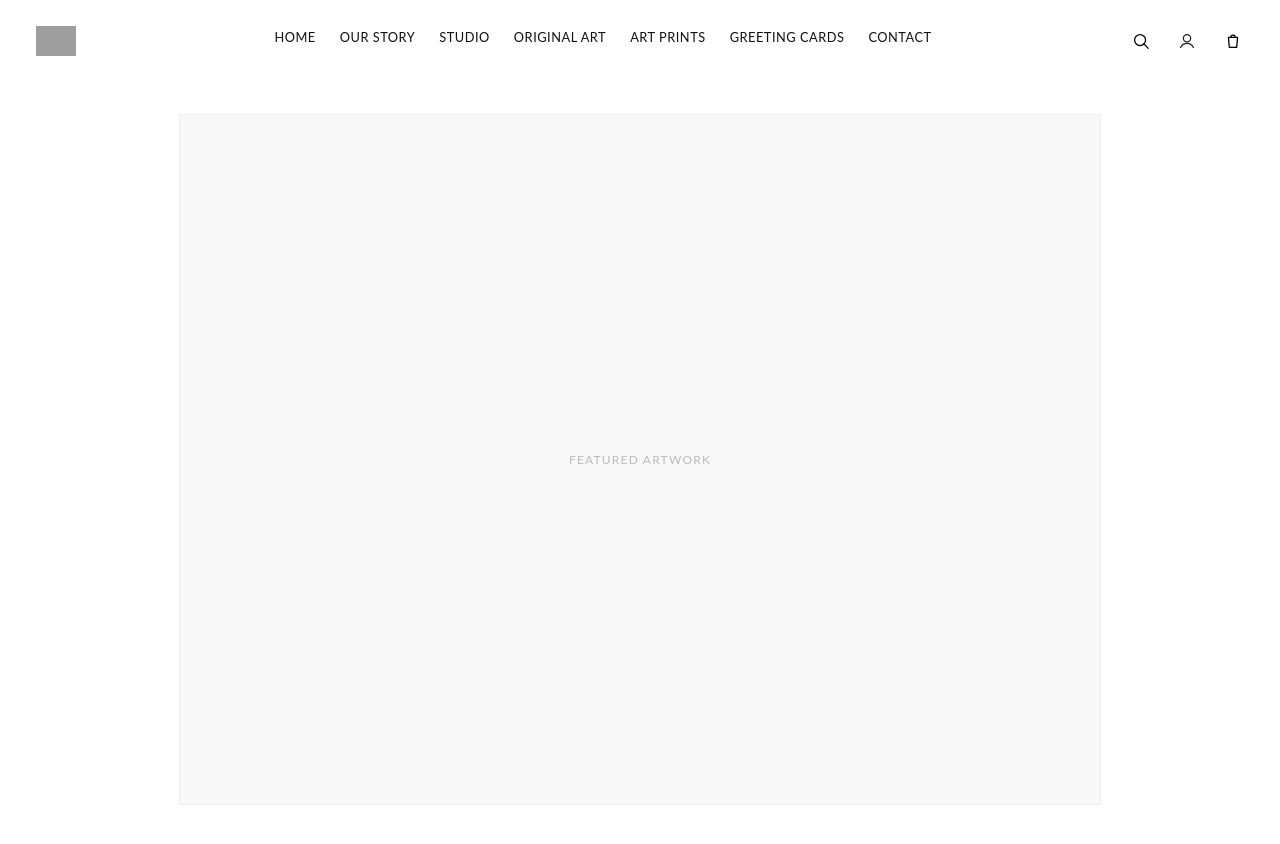
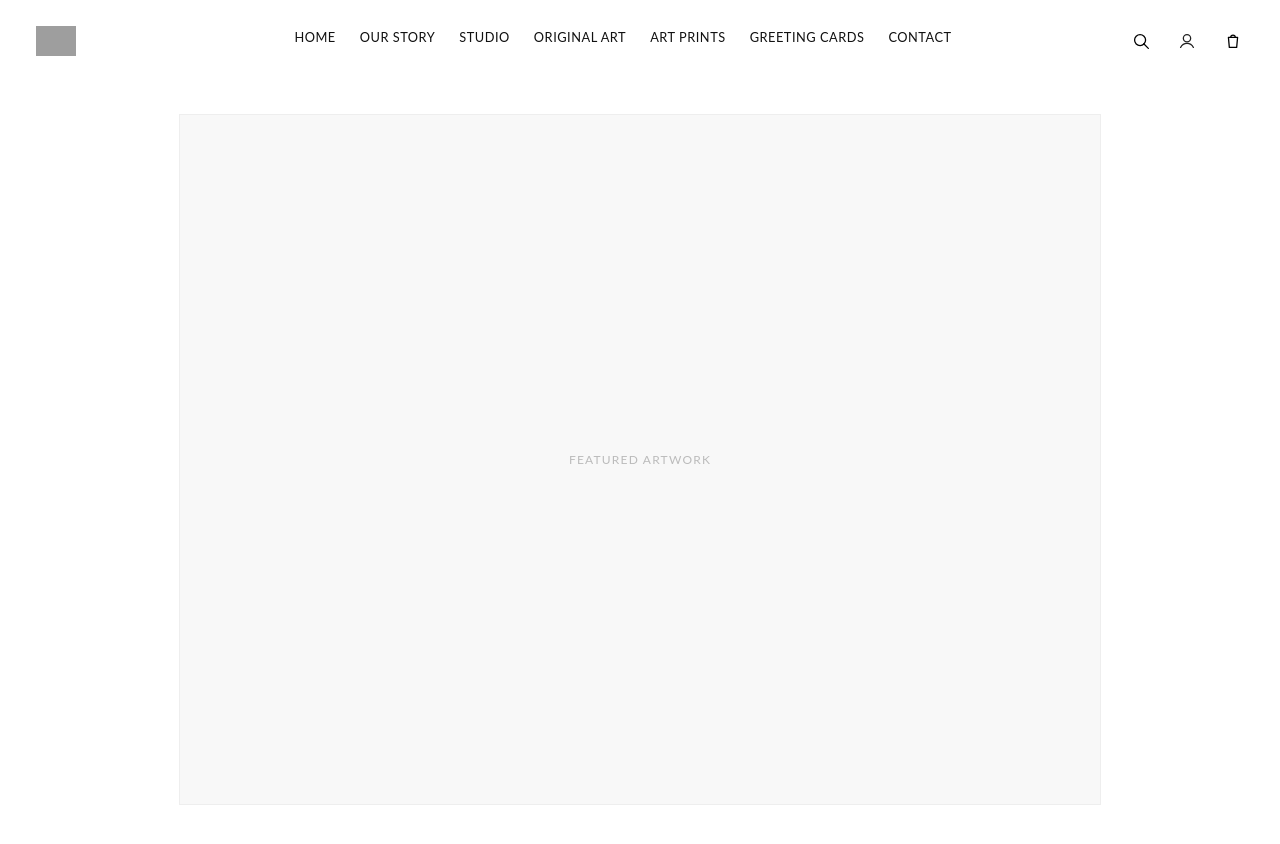
Before and after one commit to Leondecoding/Leondecoding.github.io, a Jekyll site: the page built from index.html, in a window 1280 px wide. Shown: the top 844 px of the page. Built offline with Jekyll 4.4.1, drawn with Linux system fonts in a browser that asks for light colours; grey boxes are pictures that could not be loaded.

Commit message:
Update main.scss

```diff
--- a/assets/css/main.scss
+++ b/assets/css/main.scss
@@ -63,6 +63,7 @@ body {
   align-items: center;
   flex: 1;
   justify-content: center;
+  margin-left: 40px;  // 新加这一行
 }
 
 /* 导航里的文字样式（真正控制字体大小的是这里） */
```
